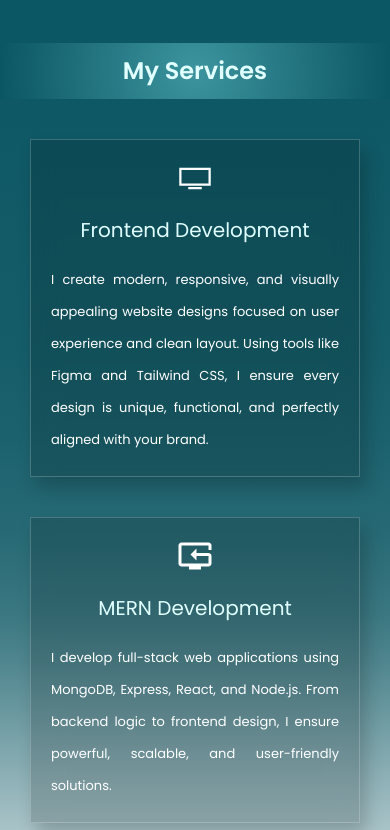
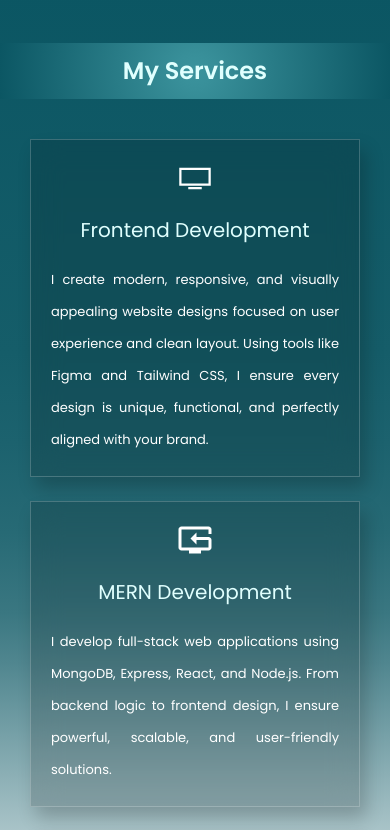
Before and after one commit to motasimdev/my_portfolio, a React (Vite) app: page / in a window 390 px wide. Shown: the part 1440-2270 px from the top of the page. Built offline with nearby package versions, Linux system fonts and the light colour scheme.

Commit message:
skill part

```diff
--- a/src/components/layouts/Service.jsx
+++ b/src/components/layouts/Service.jsx
@@ -20,7 +20,7 @@ const Service = () => {
             <div className="">
               <div
                 className={
-                  "flex flex-col gap-y-10 lg:gap-y-0 md:flex-row lg:flex-row items-center justify-between"
+                  "flex flex-col gap-y-6 lg:gap-y-0 md:flex-row lg:flex-row items-center justify-between"
                 }
               >
                 {/* =================1============== */}
```
